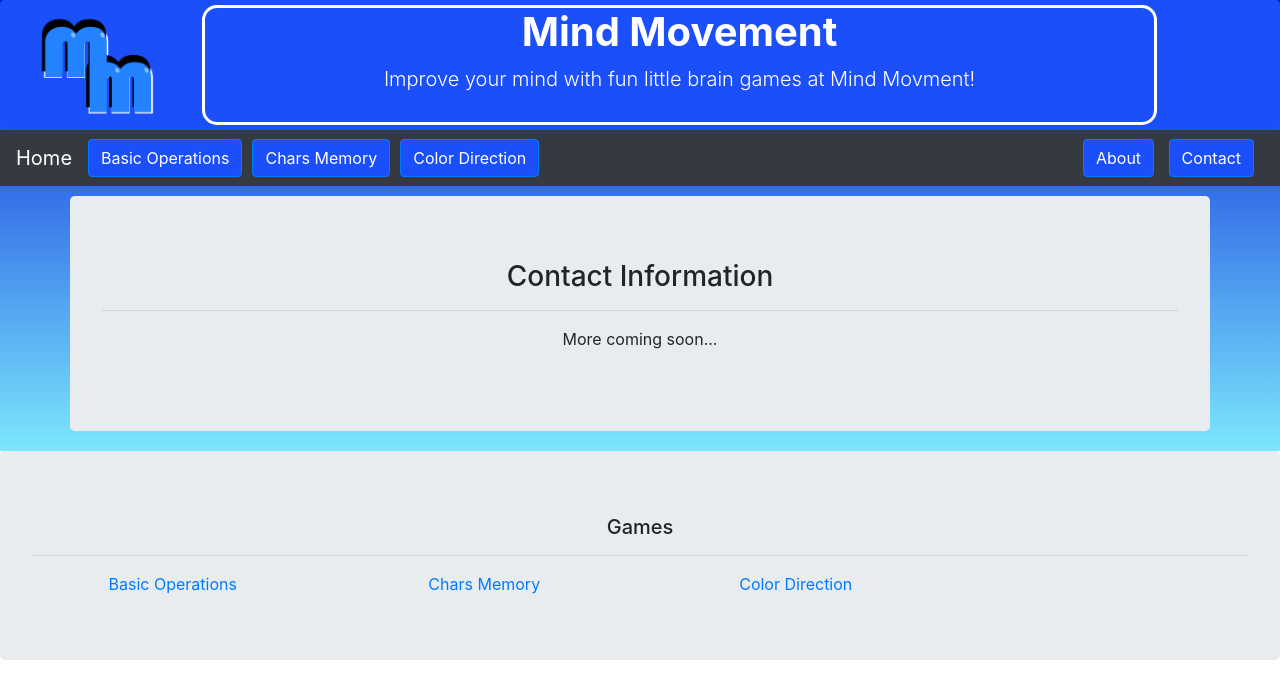
After one commit to 1HectorAC/mindMovement, a Flask app: page /contact in a window 1280 px wide. The commit adds this page. Shown: the top 699 px of the page. Run offline with Flask 2, Linux system fonts and the light colour scheme; some libraries are stand-ins or nearby versions.

Commit message:
Added contact page.

```diff
--- a/app.py
+++ b/app.py
@@ -10,6 +10,10 @@ def main():
 def about():
     return render_template('about.html')
 
+@app.route('/contact')
+def contact():
+    return render_template('contact.html')
+
 @app.route('/game/game1')
 def game1():
     return render_template('game1.html')
--- /dev/null
+++ b/templates/contact.html
@@ -0,0 +1,28 @@
+<!DOCTYPE html>
+<html lang="en">
+
+<head>
+    <meta charset="UTF-8">
+    <meta name="viewport" content="width=device-width, initial-scale=1.0">
+    <link href="https://stackpath.bootstrapcdn.com/bootstrap/4.3.1/css/bootstrap.min.css" rel="stylesheet"
+        integrity="sha384-ggOyR0iXCbMQv3Xipma34MD+dH/1fQ784/j6cY/iJTQUOhcWr7x9JvoRxT2MZw1T" crossorigin="anonymous">
+
+    <link rel="stylesheet" type="text/css" href="/static/css/style.css">
+    <title>Mind Movement</title>
+</head>
+
+<body>
+    <div class="back">
+        {% include 'header.html' %}
+
+        <div class="jumbotron container" style="margin-top: 10px; margin-bottom: 10px; text-align: center;">
+            <h3>Contact Information</h3>
+            <hr>
+            <p>More coming soon...</p>
+        </div>
+    </div>
+
+    {% include 'footer.html' %}
+</body>
+
+</html>
--- a/templates/header.html
+++ b/templates/header.html
@@ -39,6 +39,7 @@
 
         <div class="ml-auto">
             <a class="btn btn-primary customButton" href="{{ url_for('about') }}">About</a>
+            <a class="btn btn-primary customButton" href="{{ url_for('contact') }}">Contact</a>
         </div>
     </div>
 </nav>
```
